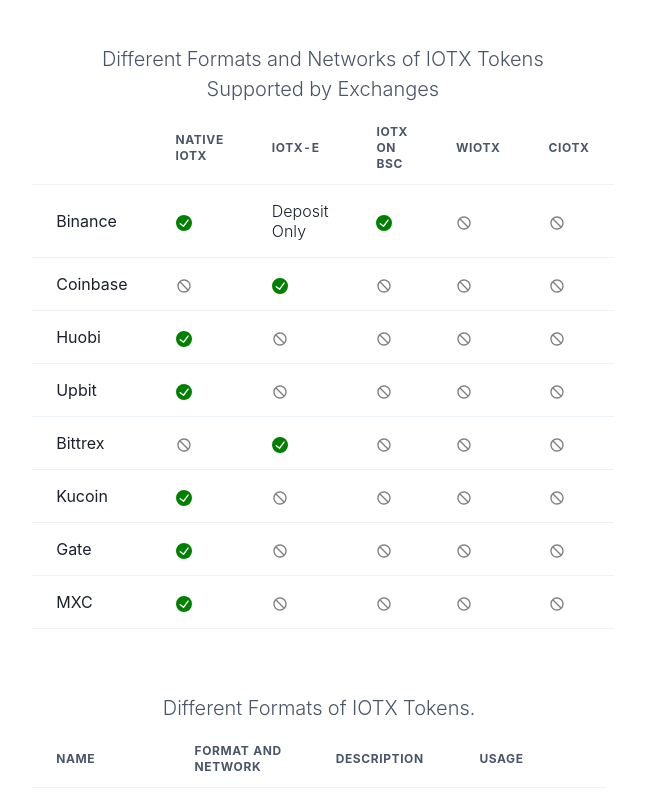
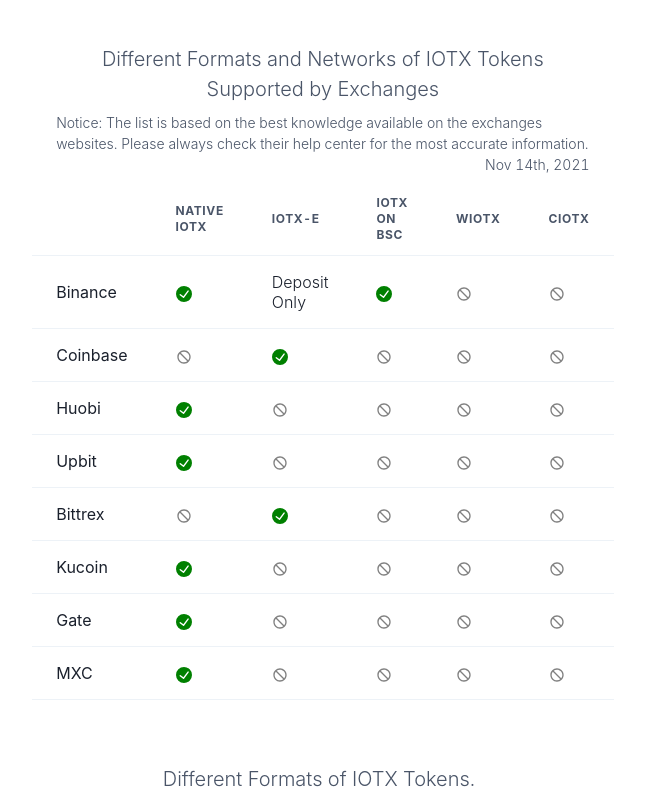
Before and after one commit to zhangnihuizoe/web-iopay-v2, a Next.js app: page /exchange-support in a window 1280 px wide. Shown: the top 800 px of the page, without its empty margins (321-966 px from the left). Built offline with nearby package versions, Linux system fonts and the light colour scheme.

Commit message:
Add disclaimer for support exchanges list

```diff
--- a/src/pages/exchange-support.tsx
+++ b/src/pages/exchange-support.tsx
@@ -99,7 +99,12 @@
 
     return <Container>
         <Table variant="simple" w="100%" fontWeight='light' mt={5}>
-            <TableCaption placement='top' fontSize='xl' fontWeight='light'>Different Formats and Networks of IOTX Tokens Supported by Exchanges</TableCaption>
+            <TableCaption placement='top' fontSize='xl' fontWeight='light'>
+                Different Formats and Networks of IOTX Tokens Supported by Exchanges
+                <Text textAlign='left' mt={2} fontSize='sm' fontWeight='light'>Notice:  The list is based on the best knowledge available on the exchanges websites. Please
+                    always check their help center for the most accurate information. </Text>
+                <Text fontSize='sm' fontWeight='light' float='right'>Nov 14th, 2021</Text>
+            </TableCaption>
             <Thead>
                 <Tr>
                     <Th></Th>
```
